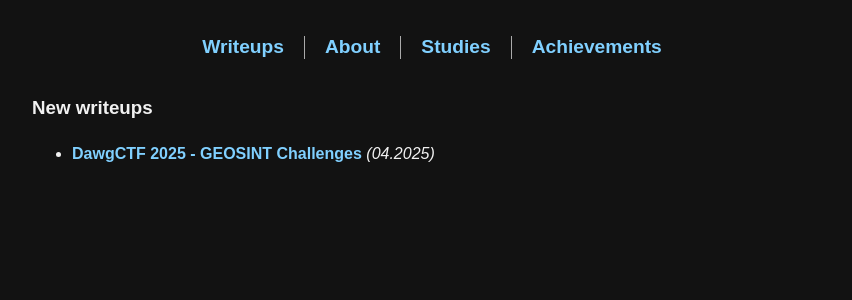
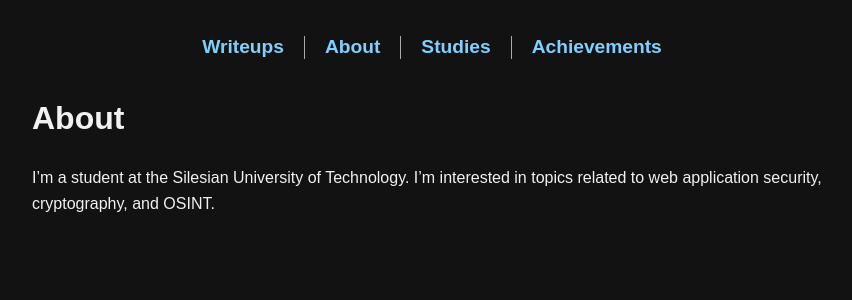
Before and after one commit to mrb3d1/mrb3d1.github.io, a Jekyll site: the page built from index.md, in a window 1280 px wide. Shown: the top 300 px of the page, without its empty margins (208-1060 px from the left). Built offline with Jekyll 4.4.1, drawn with Linux system fonts in a browser that asks for light colours.

Commit message:
Update index.md

```diff
--- a/index.md
+++ b/index.md
@@ -28,6 +28,6 @@ layout: default
   </div>
 </div>
 
-### New writeups
-
-- **[DawgCTF 2025 - GEOSINT Challenges](/DawgCTF-2025/)** *(04.2025)*
+# About
+I'm a student at the Silesian University of Technology.
+I'm interested in topics related to web application security, cryptography, and OSINT.
```
